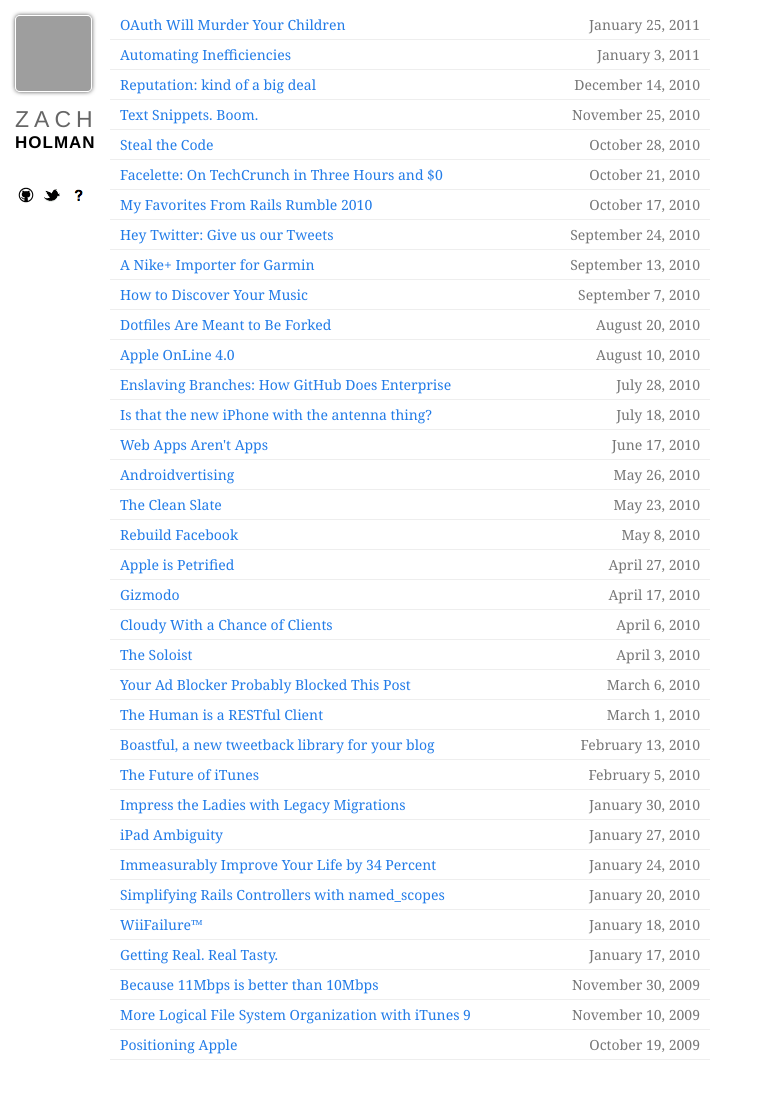
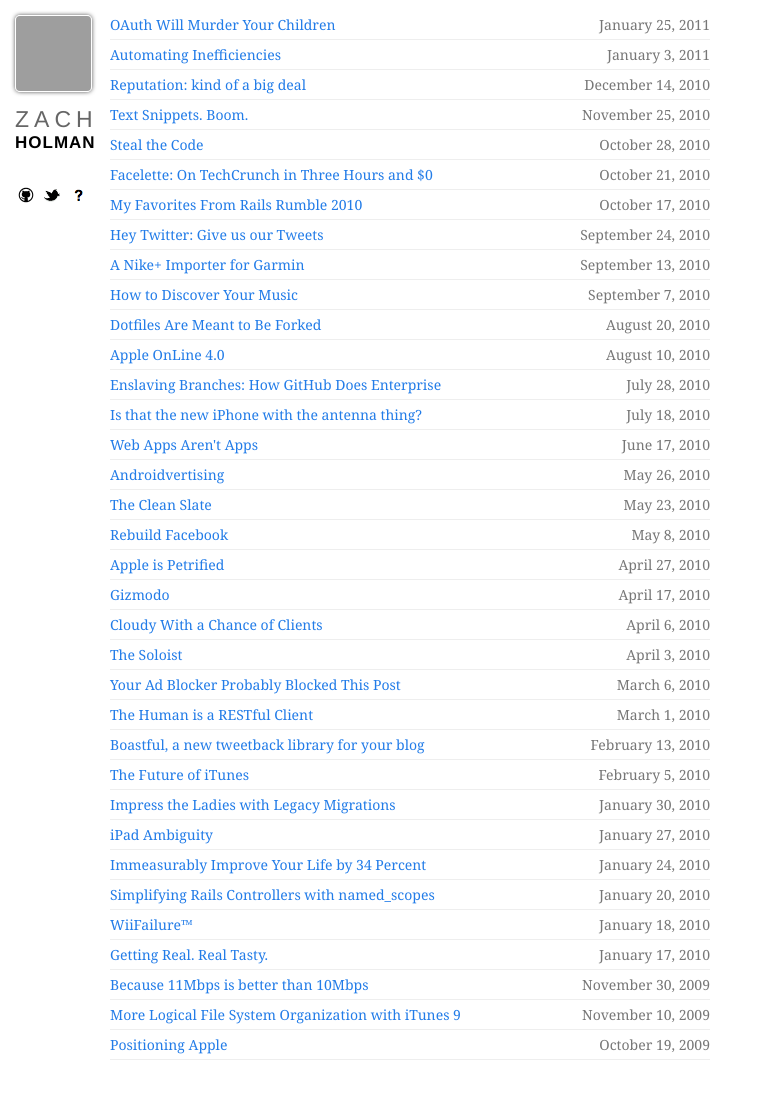
Before and after one commit to broccolini/designertocoder.github.com, a Jekyll site: the page built from index.html, in a window 1280 px wide. Shown: the whole page, without its empty margins (0-761 px from the left). Built offline with Jekyll 4.4.1, drawn with Linux system fonts in a browser that asks for light colours; nearby versions of some CDN libraries; Markdown is read by kramdown in place of the engine named in the settings; grey boxes are pictures that could not be loaded.

Commit message:
i keep finding things yo

```diff
--- a/css/styles.css
+++ b/css/styles.css
@@ -38,7 +38,7 @@
 .related li{
   font-size: 14px;
   list-style: none;
-  padding: 5px 10px;
+  padding: 5px 0px;
   margin: 0;
   color: #777;
   border-bottom: 1px solid #eee;
```
